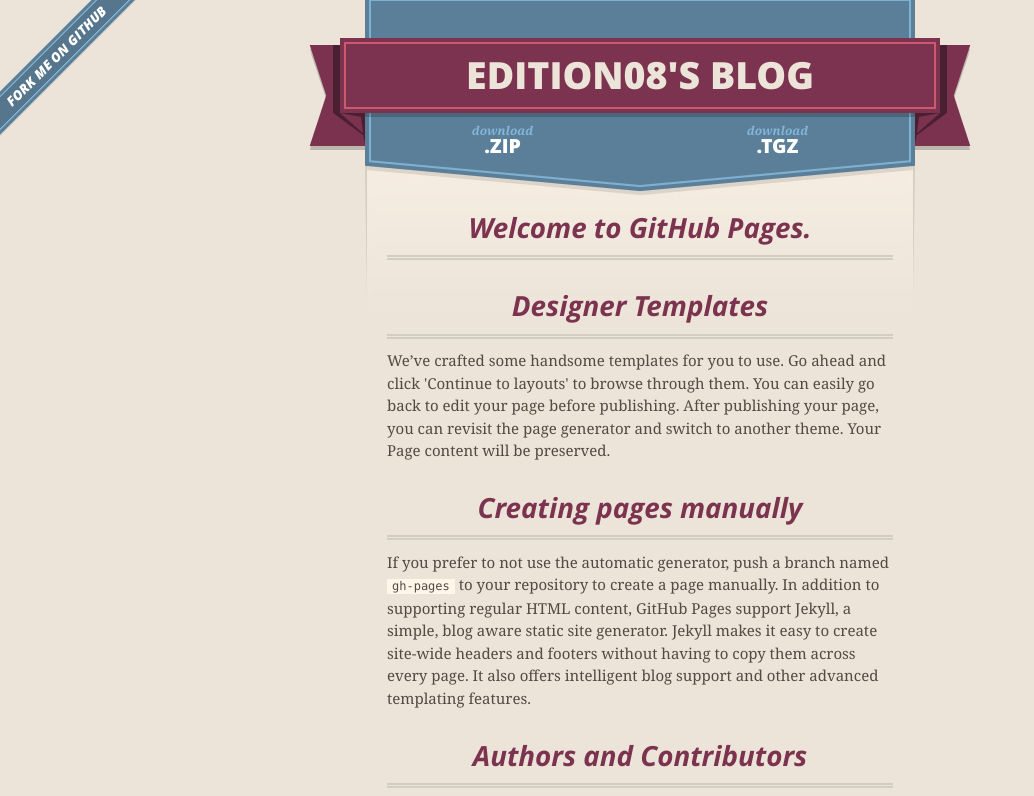
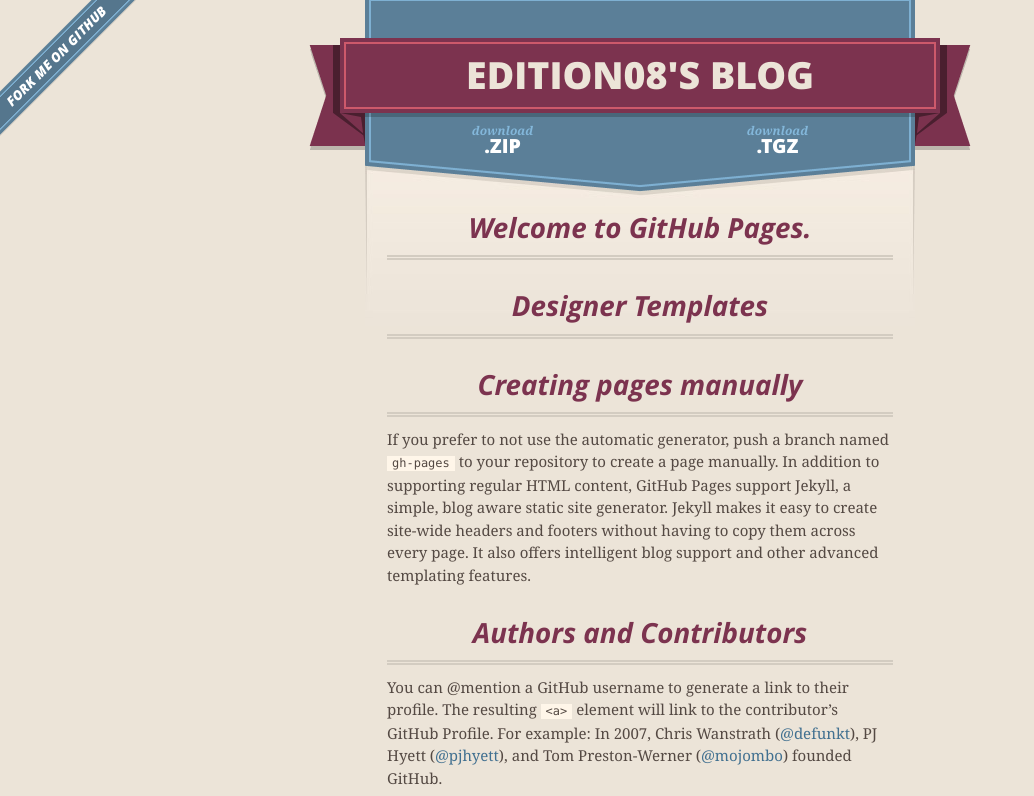
Before and after one commit to edition08/website, a plain HTML site: page index.html in a window 1280 px wide. Shown: the top 796 px of the page, without its empty margins (0-1034 px from the left). Drawn offline with nearby package versions, Linux system fonts and the light colour scheme.

Commit message:
Update index.html

```diff
--- a/index.html
+++ b/index.html
@@ -54,7 +54,6 @@
 <h3>
 <a id="designer-templates" class="anchor" href="#designer-templates" aria-hidden="true"><span aria-hidden="true" class="octicon octicon-link"></span></a>Designer Templates</h3>
 
-<p>We’ve crafted some handsome templates for you to use. Go ahead and click 'Continue to layouts' to browse through them. You can easily go back to edit your page before publishing. After publishing your page, you can revisit the page generator and switch to another theme. Your Page content will be preserved.</p>
 
 <h3>
 <a id="creating-pages-manually" class="anchor" href="#creating-pages-manually" aria-hidden="true"><span aria-hidden="true" class="octicon octicon-link"></span></a>Creating pages manually</h3>
```
